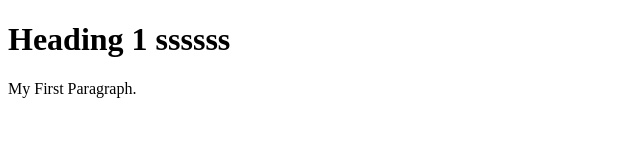
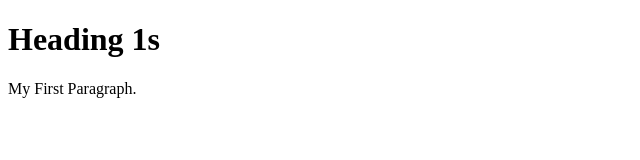
Before and after one commit to jionghaolin/3179, a plain HTML site: page index.html in a window 1280 px wide. Shown: the whole page, without its empty margins (0-640 px from the left). Drawn offline with Linux system fonts and the light colour scheme.

Commit message:
Update index.html

```diff
--- a/index.html
+++ b/index.html
@@ -5,7 +5,7 @@
     <title>My first HTML Documnt</title>
 </head>
 <body>
-    <h1>Heading 1 ssssss</h1>
+    <h1>Heading 1s</h1>
     <p>My First Paragraph.</p>
 </body>
 </html>
```
